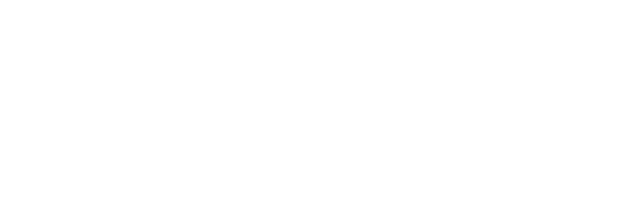
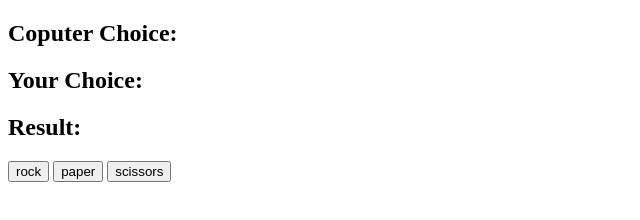
Before and after one commit to eniskastrati/rockpaperscissors, a plain HTML site: page index.html in a window 1280 px wide. Shown: the whole page, without its empty margins (0-640 px from the left). Drawn offline with Linux system fonts and the light colour scheme.

Commit message:
Adding the page content

```diff
--- a/index.html
+++ b/index.html
@@ -7,6 +7,15 @@
     <title>Rock_Paper_Scissors</title>
 </head>
 <body>
+
+    <h2>Coputer Choice:<span id="computer-choise"></span></h2>
+    <h2>Your Choice:<span id="user-choise"></span></h2>
+    <h2>Result:<span id="result"></span></h2>
+
+    <button id="rock">rock</button>
+    <button id="paper">paper</button>
+    <button id="scissors">scissors</button>
+
     <script src="app.js" charset="utf-8"></script>
 </body>
 </html>
```
